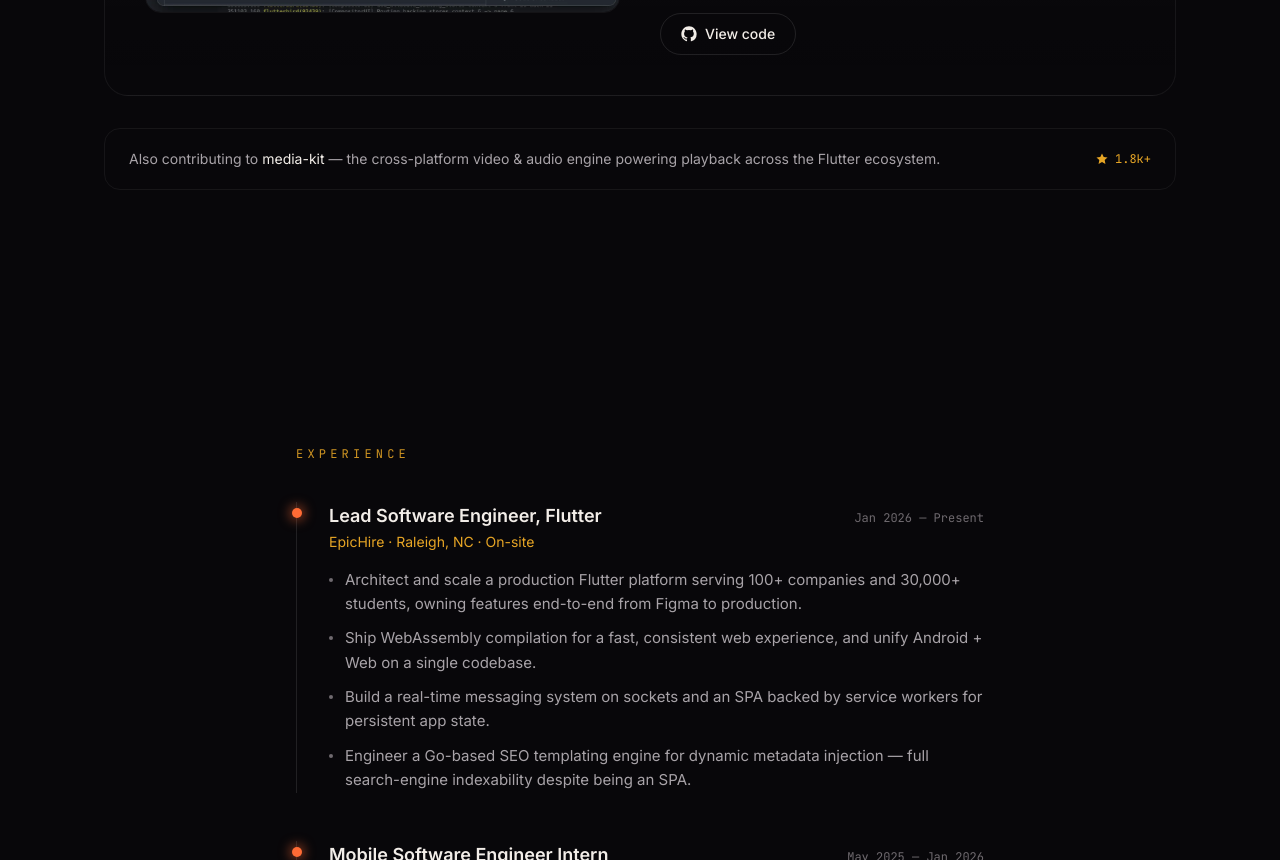
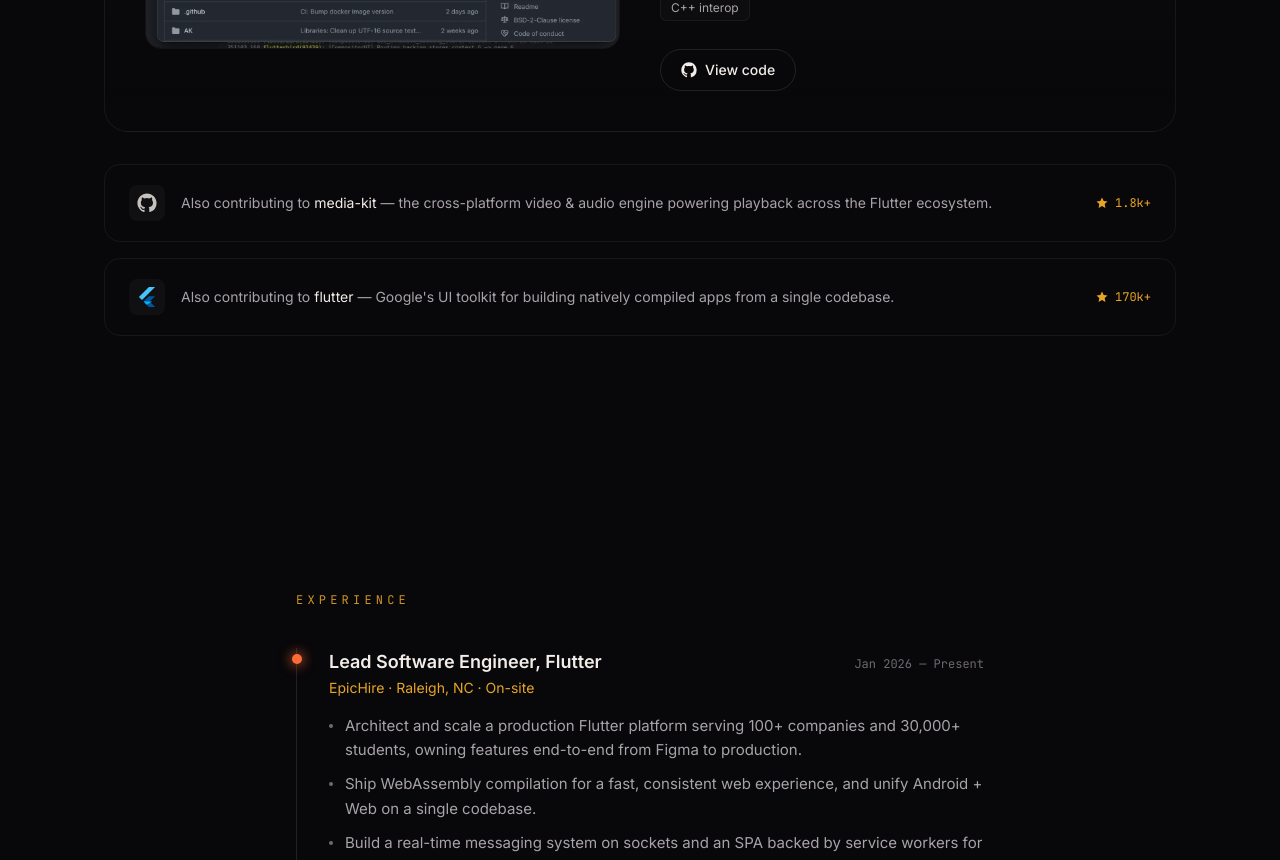
Before and after one commit to EricApostal/website, a React (Vite) app: page / in a window 1280 px wide. Shown: the part 1940-2800 px from the top of the page. Built offline with nearby package versions, Linux system fonts and the light colour scheme.

Commit message:
improvements

```diff
--- a/src/components/Footer.tsx
+++ b/src/components/Footer.tsx
@@ -7,7 +7,7 @@
       <Reveal>
         <p className="font-mono text-xs uppercase tracking-[0.35em] text-ember-300/80">Contact</p>
         <h2 className="mt-5 text-3xl font-semibold text-balance md:text-4xl">
-          Building something fast?{' '}
+          Building something amazing?{' '}
           <span className="text-gradient-ember">Hit me up.</span>
         </h2>
 
--- a/src/components/Nav.tsx
+++ b/src/components/Nav.tsx
@@ -3,7 +3,7 @@
 
 
 const links = [
-  { href: '/#about', label: 'About' },
+  // { href: '/#about', label: 'About' },
   { href: '/#projects', label: 'Projects' },
   { href: '/#experience', label: 'Experience' },
   { href: '/#contact', label: 'Contact' },
--- a/src/components/Projects.tsx
+++ b/src/components/Projects.tsx
@@ -1,7 +1,8 @@
+import type { ReactNode } from 'react'
 import bonfireHero from '../assets/img/bonfire-hero.webp'
 import flutterbirdPreview from '../assets/img/flutterbird-preview.webp'
 import { Reveal } from './Reveal'
-import { ExternalLinkIcon, GithubIcon, StarIcon } from './icons'
+import { ExternalLinkIcon, FlutterIcon, GithubIcon, StarIcon } from './icons'
 import {
   bonfirePlatforms,
   bonfireStack,
@@ -43,6 +44,39 @@
   )
 }
 
+function ContributionCard({
+  href,
+  icon,
+  name,
+  description,
+  stars,
+}: {
+  href: string
+  icon: ReactNode
+  name: string
+  description: string
+  stars: string
+}) {
+  return (
+    <a
+      href={href}
+      target="_blank"
+      rel="noreferrer"
+      className="flex flex-wrap items-center gap-4 rounded-2xl border border-white/[0.06] px-6 py-5 transition-colors hover:border-ember-500/25"
+    >
+      <div className="flex h-9 w-9 shrink-0 items-center justify-center rounded-lg bg-white/[0.03]">
+        {icon}
+      </div>
+      <p className="flex-1 text-sm text-fog">
+        Also contributing to <span className="text-bone">{name}</span> — {description}
+      </p>
+      <div className="flex items-center gap-1.5 font-mono text-xs text-ember-300/90">
+        <StarIcon className="h-3.5 w-3.5" /> {stars}
+      </div>
+    </a>
+  )
+}
+
 export function Projects() {
   return (
     <section id="projects" className="mx-auto max-w-6xl px-6 py-32 md:px-10">
@@ -51,6 +85,9 @@
         <h2 className="mt-4 text-3xl font-semibold text-balance md:text-4xl">
           Some of my recent projects
         </h2>
+        <p className="mt-3 text-fog">
+          A non-exhaustive list of my recent projects and contributions.
+        </p>
       </Reveal>
 
       {/* Bonfire */}
@@ -153,24 +190,22 @@
         </article>
       </Reveal>
 
-      {/* media-kit mention */}
-      <Reveal delay={0.1} className="mt-8">
-        <a
+
+      <Reveal delay={0.1} className="mt-8 space-y-4">
+        <ContributionCard
           href="https://github.com/media-kit/media-kit"
-          target="_blank"
-          rel="noreferrer"
-          className="flex flex-wrap items-center justify-between gap-4 rounded-2xl border border-white/[0.06] px-6 py-5 transition-colors hover:border-ember-500/25"
-        >
-          <div>
-            <p className="text-sm text-fog">
-              Also contributing to <span className="text-bone">media-kit</span> — the cross-platform
-              video &amp; audio engine powering playback across the Flutter ecosystem.
-            </p>
-          </div>
-          <div className="flex items-center gap-1.5 font-mono text-xs text-ember-300/90">
-            <StarIcon className="h-3.5 w-3.5" /> 1.8k+
-          </div>
-        </a>
+          icon={<GithubIcon className="h-5 w-5 text-bone/80" />}
+          name="media-kit"
+          description="the cross-platform video & audio engine powering playback across the Flutter ecosystem."
+          stars="1.8k+"
+        />
+        <ContributionCard
+          href="https://github.com/flutter/flutter"
+          icon={<FlutterIcon className="h-5 w-5" />}
+          name="flutter"
+          description="Google's UI toolkit for building natively compiled apps from a single codebase."
+          stars="170k+"
+        />
       </Reveal>
     </section>
   )
--- a/src/components/icons.tsx
+++ b/src/components/icons.tsx
@@ -89,3 +89,14 @@
     </svg>
   )
 }
+
+
+export function FlutterIcon({ className }: IconProps) {
+  return (
+    <svg viewBox="0 0 24 24" className={className}>
+      <path fill="#47C5FB" d="M14.314 0 2.3 12 6 15.7 21.684.013h-7.357z" />
+      <path fill="#00569E" d="M14.328 11.072 7.857 17.53l6.47 6.47H21.7l-6.46-6.468 6.46-6.46h-7.37z" />
+      <path fill="#00B5F8" d="m7.857 17.529 3.828 3.83 6.47-3.83H14.33z" />
+    </svg>
+  )
+}
```
